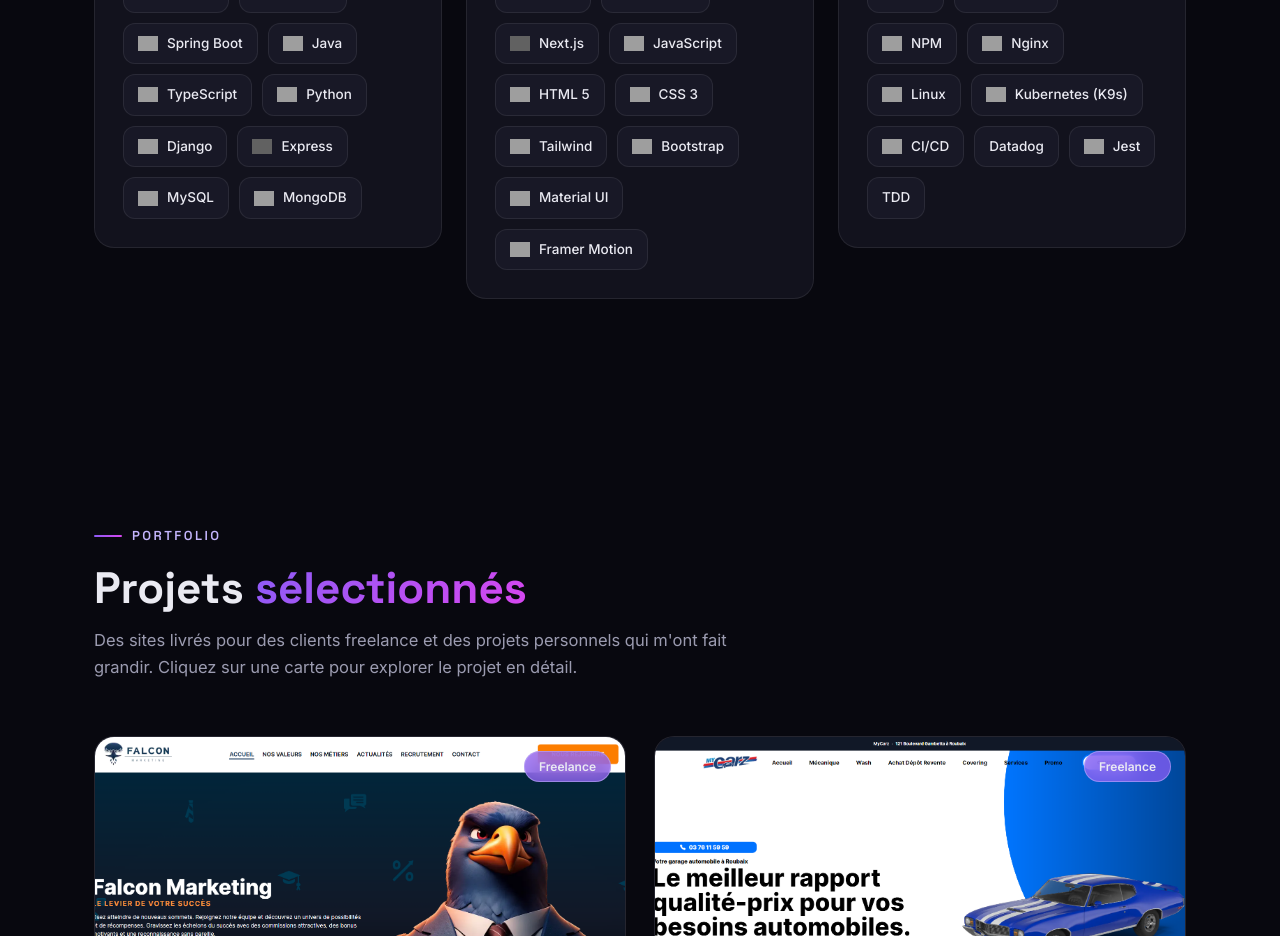
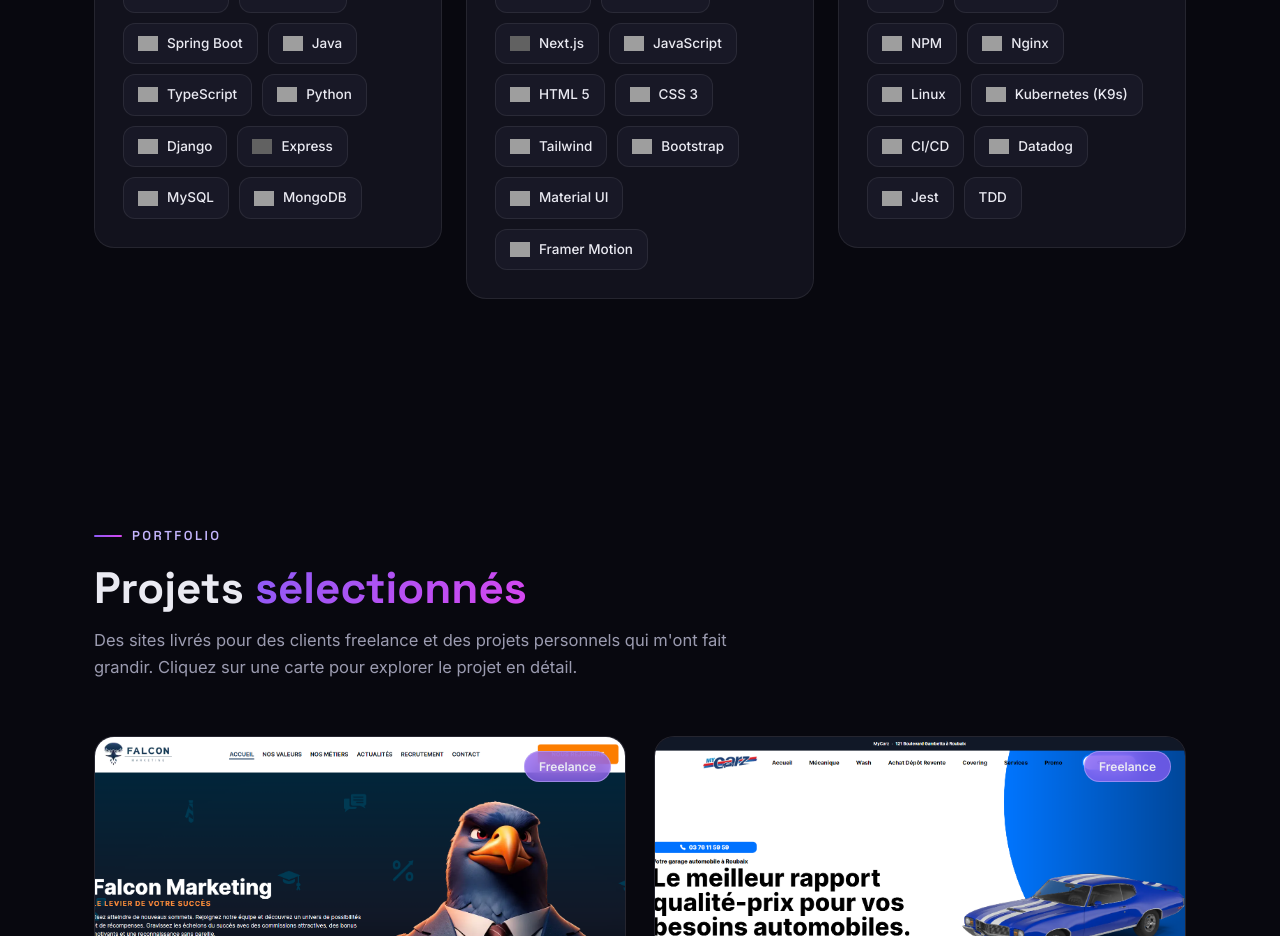
Before and after one commit to Yannis-Alouache/portfolio, a React (Create React App) app: page / in a window 1280 px wide. Shown: the part 1320-2256 px from the top of the page. Built offline with nearby package versions, Linux system fonts and the light colour scheme; grey boxes are pictures that could not be loaded.

Commit message:
Icone Datadog (Simple Icons, blanc) dans la carte Outils

```diff
--- a/src/Components/Skills.js
+++ b/src/Components/Skills.js
@@ -50,7 +50,7 @@ const GROUPS = [
       { name: 'Linux', icon: devicon('linux') },
       { name: 'Kubernetes (K9s)', icon: devicon('kubernetes') },
       { name: 'CI/CD', icon: devicon('githubactions') },
-      { name: 'Datadog', icon: null },
+      { name: 'Datadog', icon: 'https://cdn.simpleicons.org/datadog/white' },
       { name: 'Jest', icon: 'https://uxwing.com/wp-content/themes/uxwing/download/brands-and-social-media/jest-js-icon.png' },
       { name: 'TDD', icon: null },
     ],
```
